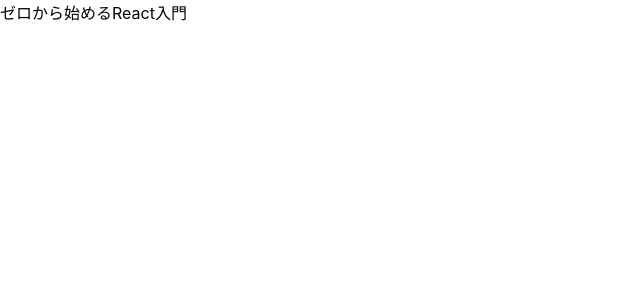
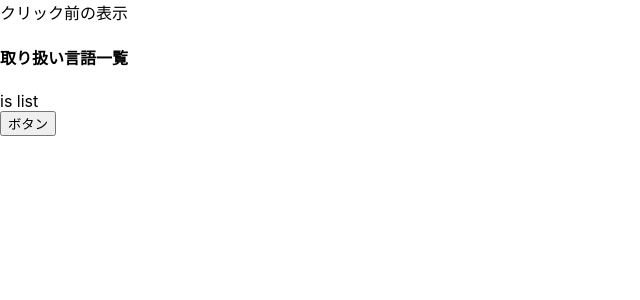
Before and after one commit to toyoboh/react-yassun-tutorial, a React (Create React App) app: page / in a window 1280 px wide. Shown: the top 300 px of the page, without its empty margins (0-640 px from the left). Built offline with nearby package versions, Linux system fonts and the light colour scheme.

Commit message:
youtube2

```diff
--- a/src/App.js
+++ b/src/App.js
@@ -1,7 +1,18 @@
+import { useState } from "react";
+import { List } from "./List";
+
 function App() {
+  const [description, setDescription] = useState("クリック前の表示");
+
+  const changeDescription = () => {
+    setDescription("クリック後の表示");
+  }
+
   return (
     <div>
-      ゼロから始めるReact入門
+      { description }
+      <List title="取り扱い言語一覧" />
+      <button onClick={ () => changeDescription() }>ボタン</button>
     </div>
   );
 }
--- /dev/null
+++ b/src/List.js
@@ -0,0 +1,8 @@
+export const List = ({ title }) => {
+    return(
+        <div>
+            <h4>{ title }</h4>
+            <div>is list</div>
+        </div>
+    )
+}
```
